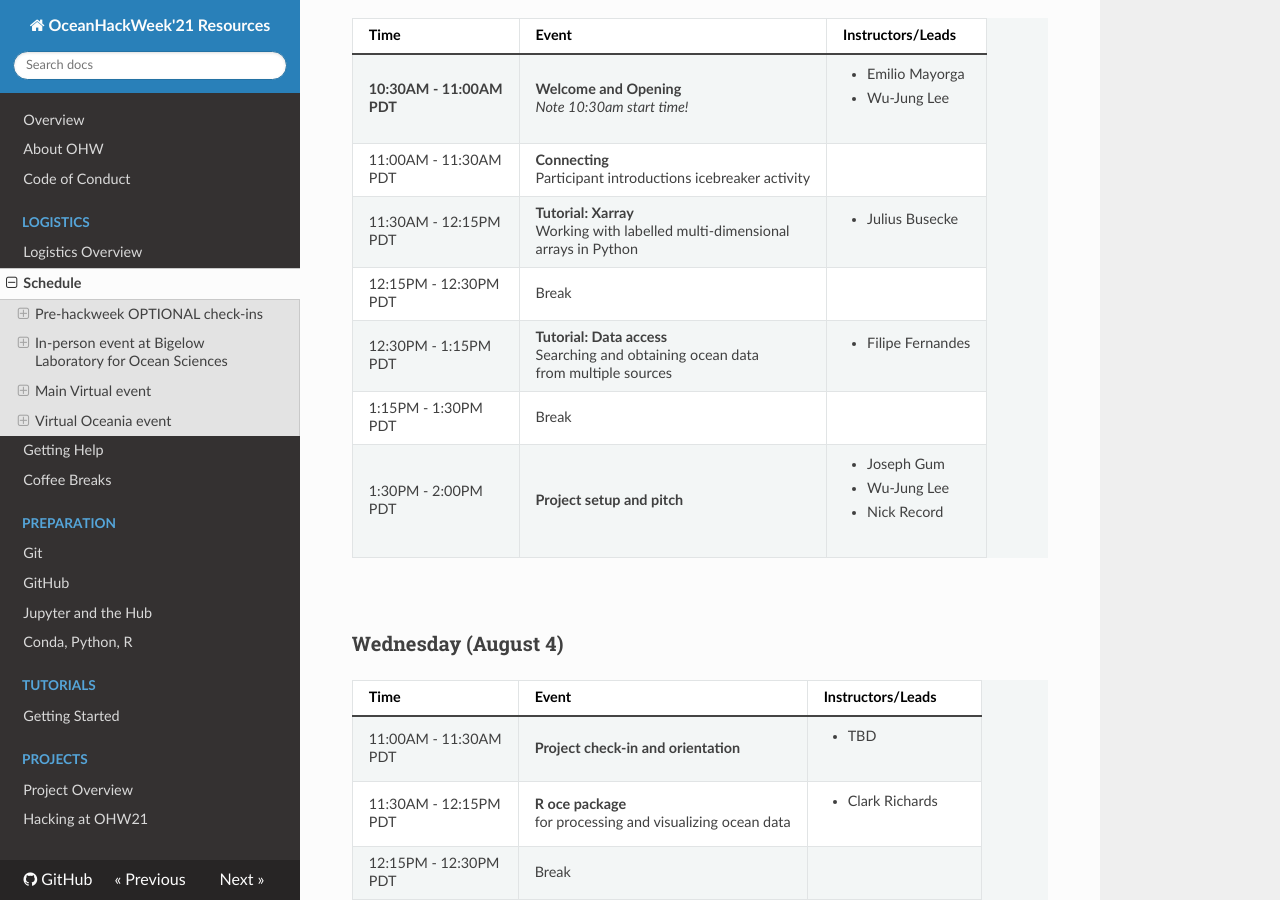
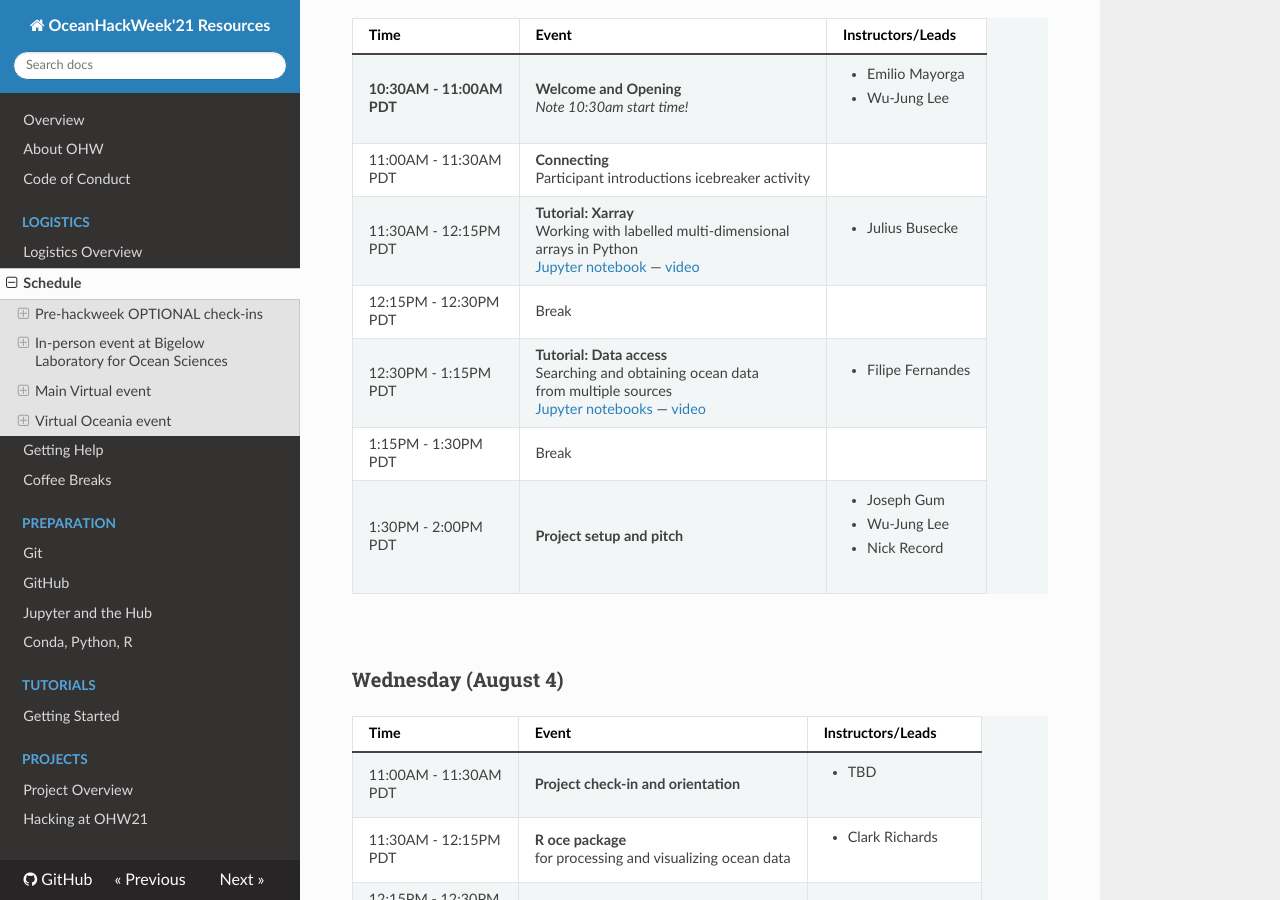
Before and after one commit to oceanhackweek/ohw-resources, an MkDocs documentation site: the page built from docs/schedule.md, in a window 1280 px wide and 900 px high, scrolled down 3316 px. Built offline with MkDocs 1.6.1, drawn with Linux system fonts in a browser that asks for light colours; nearby versions of some CDN libraries.

Commit message:
added links to jupyter notebooks and recordings for Tuesday tutorials

```diff
--- a/docs/schedule.md
+++ b/docs/schedule.md
@@ -346,7 +346,9 @@
         <strong>Tutorial: Xarray</strong>
         <br>
         Working with labelled multi-dimensional
-        <br>arrays in Python
+        <br>arrays in Python<br>
+        <a href="https://github.com/oceanhackweek/ohw-tutorials/tree/master/Xarray">Jupyter notebook</a>
+        &mdash; <a href="https://www.youtube.com/watch?v=g0GKqYkp9kk&list=PLA6PlfxWZPLTPQ_OIr3dDPF9FRiHQXoVF&index=3">video</a>
       </td>
       <td>
         <ul><li>Julius Busecke</li></ul>
@@ -362,7 +364,9 @@
       <td>
         <strong>Tutorial: Data access</strong>
         <br>Searching and obtaining ocean data
-        <br>from multiple sources
+        <br>from multiple sources<br>
+        <a href="https://github.com/oceanhackweek/ohw-tutorials/tree/master/Data-Access">Jupyter notebooks</a>
+        &mdash; <a href="https://www.youtube.com/watch?v=yH_R4kASYcw&list=PLA6PlfxWZPLTPQ_OIr3dDPF9FRiHQXoVF&index=2">video</a>
       </td>
       <td>
         <ul><li>Filipe Fernandes</li></ul>
```
